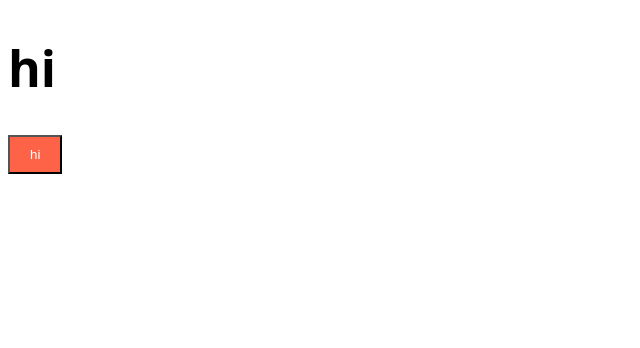
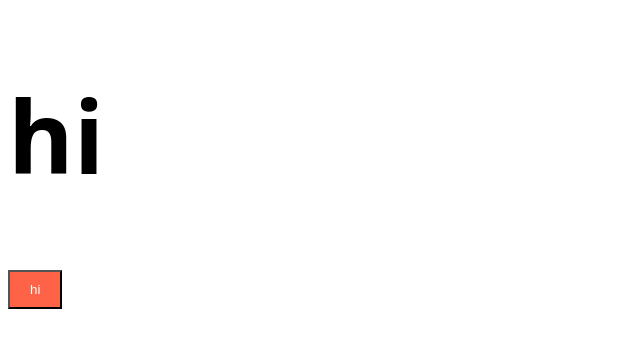
Before and after one commit to hyeonjun4460/nextjs-prac, a React (Create React App) app in the folder react/prac/: page / in a window 1280 px wide. Shown: the top 348 px of the page, without its empty margins (0-640 px from the left). Built offline with nearby package versions, Linux system fonts and the light colour scheme.

Commit message:
타이틀 폰트 사이즈 변경

```diff
--- a/react/prac/src/Title.module.css
+++ b/react/prac/src/Title.module.css
@@ -1,5 +1,5 @@
 .title {
   font-family: system-ui, -apple-system, BlinkMacSystemFont, 'Segoe UI', Roboto,
     Oxygen, Ubuntu, Cantarell, 'Open Sans', 'Helvetica Neue', sans-serif;
-  font-size: 50px;
+  font-size: 100px;
 }
```
